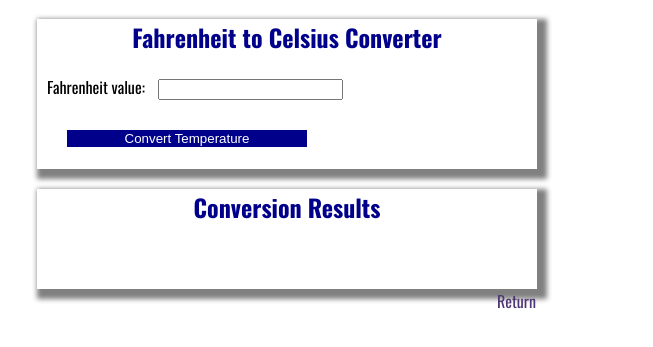
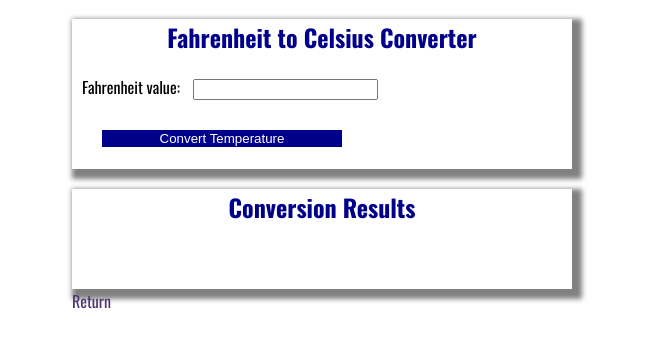
Before and after one commit to Jeremy-Lates1/web-231, a plain HTML site: page week-3/lates-temp-conversion.html in a window 1280 px wide. Shown: the part 71-418 px from the top of the page, without its empty margins (313-966 px from the left). Drawn offline with nearby package versions, Linux system fonts and the light colour scheme.

Commit message:
rearranged margins

```diff
--- a/week-3/lates-temp-conversion.css
+++ b/week-3/lates-temp-conversion.css
@@ -1,7 +1,6 @@
 body {
   width: 960px;
   margin: auto;
-  /* margin: 0; */
   font-family: "Oswald", Verdana, Arial, sans-serif;
 }
 .app-header {
@@ -14,9 +13,7 @@ body {
 .input-card {
   width: 500px;
   height: 150px;
-  /* in order to make it to align center in github pages I need margin-left of 650px */
-  margin-left: 190px;
-  /* margin-left: 650px; */
+  margin-left: 225px;
   box-shadow: 5px 5px 5px 5px grey;
 }
 #lblValue {
@@ -33,9 +30,7 @@ body {
 .results-card {
   width: 500px;
   height: 100px;
-  /* in order to make it to align center in github pages I need margin-left of 650px */
-  margin-left: 190px;
-  /* margin-left: 650px; */
+  margin-left: 225px;
   margin-top: 20px;
   box-shadow: 5px 5px 5px 5px grey;
 }
@@ -46,9 +41,7 @@ body {
 .return-home {
   color: #4f3674;
   text-decoration: none;
-  /* in order to make it to align center in github pages I need margin-left of 650px */
-  /* margin-left: 200px; */
-  margin-left: 650px;
+  margin-left: 225px;
 }
 .return-home:hover {
   background-color: #d6a800;
```
